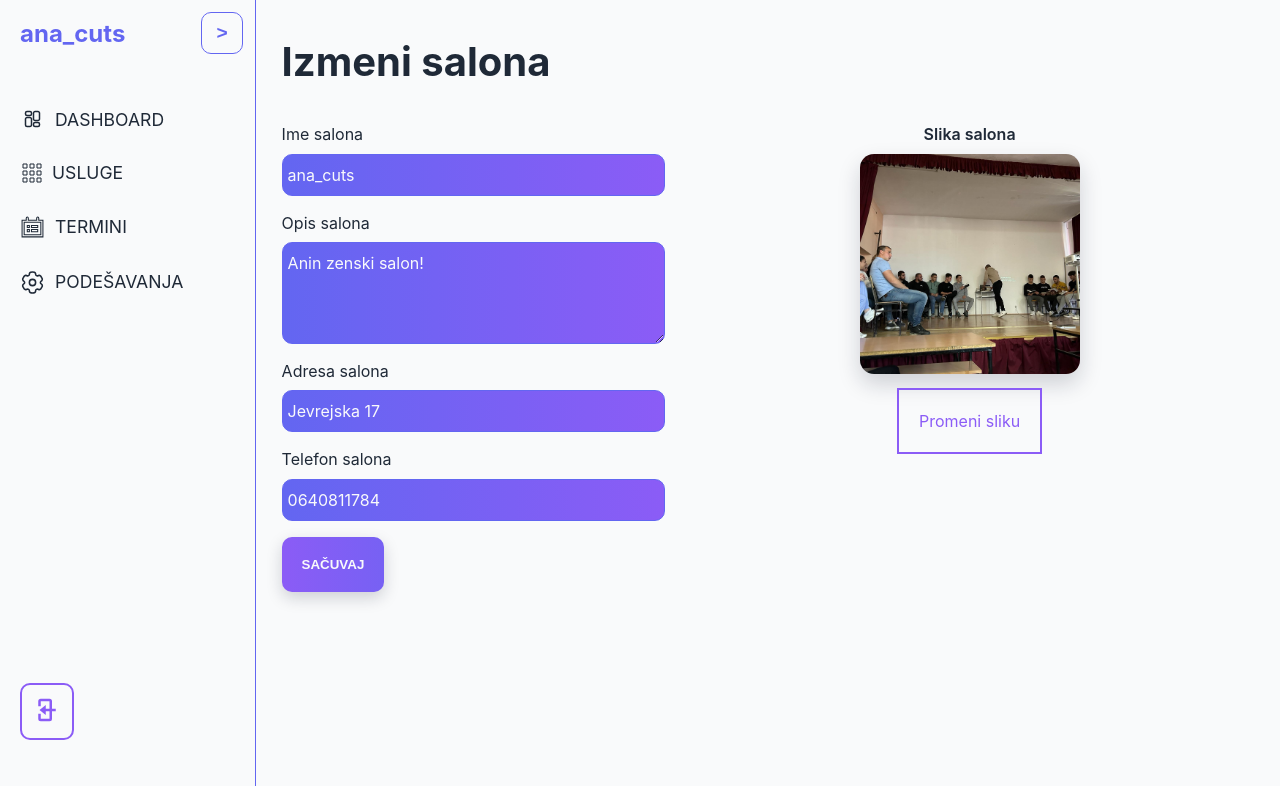
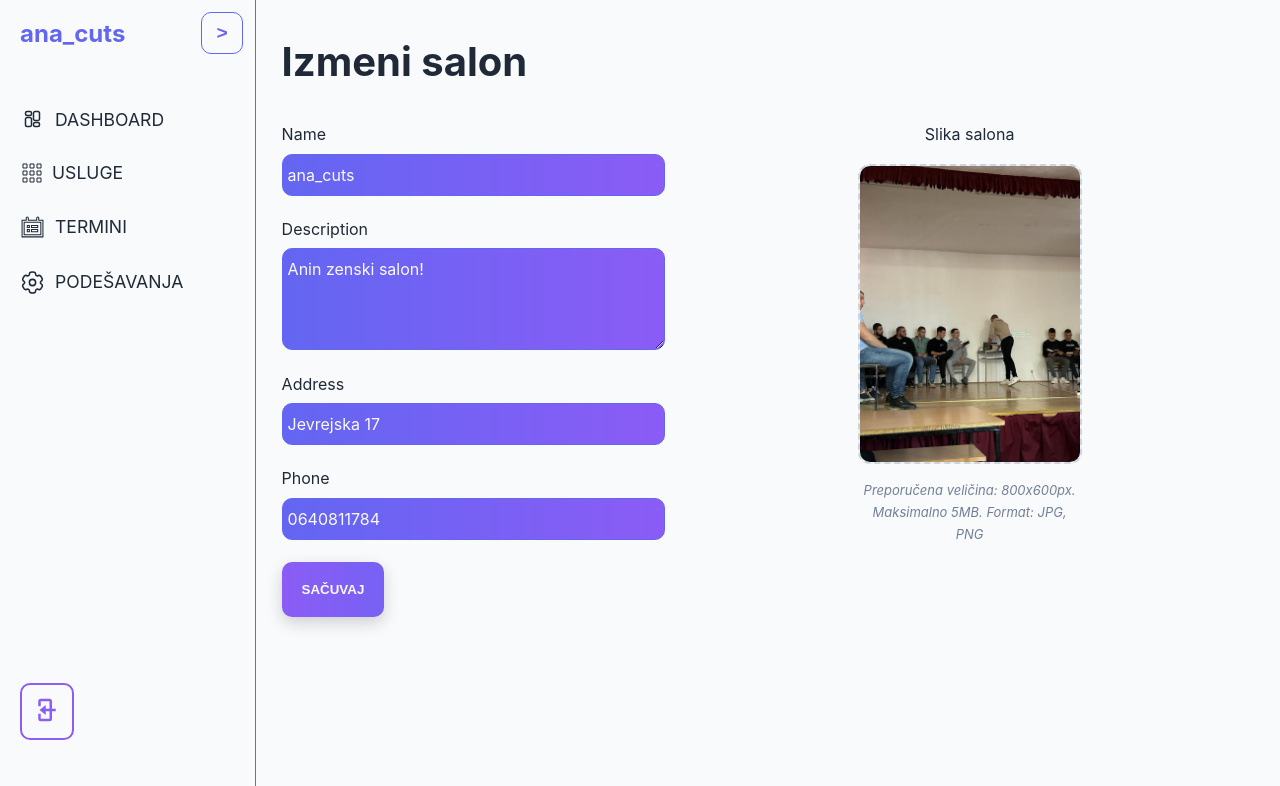
Before and after one commit to Slavisa05/salon_app, a Django app: a page that uses salons/templates/salons/salon_form.html in a window 1280 px wide. Shown: the top 786 px of the page. Run offline with Django 5.2, Linux system fonts and the light colour scheme; a user stored in the database is signed in; data comes from the database, SQL or seed files in the repository; both versions use the stored data as it was after the commit; some libraries are stand-ins or nearby versions.

Commit message:
Dodavanje i menjanje slike salona

```diff
--- a/salons/forms.py
+++ b/salons/forms.py
@@ -11,29 +11,51 @@ from .models import Salon, Service, SalonWorkingHours
 class SalonForm(forms.ModelForm):
     class Meta:
         model = Salon
-        fields = ['name', 'description', 'image', 'address', 'phone']
+        fields = ['name', 'address', 'phone', 'description', 'image']
         widgets = {
             'name': forms.TextInput(attrs={
-                'class': 'form-control'
+                'class': 'form-control',
+                'placeholder': 'Naziv salona'
+            }),
+            'address': forms.TextInput(attrs={
+                'class': 'form-control',
+                'placeholder': 'Adresa'
+            }),
+            'phone': forms.TextInput(attrs={
+                'class': 'form-control',
+                'placeholder': '+381 60 123 4567'
             }),
             'description': forms.Textarea(attrs={
+                'class': 'form-control',
                 'rows': 4,
-                'class': 'form-control'
+                'placeholder': 'Opis salona...'
             }),
-            'address': forms.TextInput(attrs={
-                'class': 'form-control'
-            }),
-            'phone': forms.TextInput(attrs={
-                'class': 'form-control'
+            'image': forms.FileInput(attrs={
+                'class': 'form-control',
+                'accept': 'image/jpeg,image/jpg,image/png,image/webp',
+                'id': 'id_image'
             }),
         }
         labels = {
-            'name': 'Ime salona',
-            'description': 'Opis salona',
             'image': 'Slika salona',
-            'address': 'Adresa salona',
-            'phone': 'Telefon salona',
         }
+
+    def clean_image(self):
+        """Validacija slike"""
+        image = self.cleaned_data.get('image')
+
+        if image:
+            # Proveri veličinu (5MB)
+            if image.size > 5 * 1024 * 1024:
+                raise forms.ValidationError('Slika je prevelika. Maksimalno 5MB.')
+
+            # Proveri tip
+            valid_types = ['image/jpeg', 'image/png', 'image/webp']
+            if image.content_type not in valid_types:
+                raise forms.ValidationError('Nevalidan format slike. Koristite JPG, PNG ili WebP.')
+
+        return image
+
 
 class ServiceForm(forms.ModelForm):
     class Meta:
--- a/salons/static/salons/css/salons.css
+++ b/salons/static/salons/css/salons.css
@@ -648,3 +648,100 @@ body.sidebar-collapsed .sidebar-toggle-text {
     flex-direction: column;
     gap: 8px;
 }
+
+/* ============================================
+   IMAGE UPLOAD
+   ============================================ */
+
+.image-upload-container {
+    margin-top: 10px;
+}
+
+.image-preview {
+    position: relative;
+    width: 100%;
+    max-width: 400px;
+    height: 300px;
+    border-radius: 12px;
+    overflow: hidden;
+    background: #f0f0f0;
+    border: 2px dashed #cbd5e0;
+    margin-bottom: 15px;
+    cursor: pointer;
+    transition: all 0.3s ease;
+}
+
+.image-preview:hover {
+    border-color: #6366F1;
+    box-shadow: 0 4px 12px rgba(99, 102, 241, 0.15);
+}
+
+.image-preview img {
+    width: 100%;
+    height: 100%;
+    object-fit: cover;
+    display: block;
+}
+
+/* Overlay koji se pojavljuje na hover */
+.image-overlay {
+    position: absolute;
+    top: 0;
+    left: 0;
+    right: 0;
+    bottom: 0;
+    background: rgba(0, 0, 0, 0.6);
+    display: flex;
+    align-items: center;
+    justify-content: center;
+    opacity: 0;
+    transition: opacity 0.3s ease;
+}
+
+.image-preview:hover .image-overlay {
+    opacity: 1;
+}
+
+/* Dugme unutar overlay-a */
+.image-btn {
+    display: flex;
+    flex-direction: column;
+    align-items: center;
+    gap: 8px;
+    background: white;
+    color: #6366F1;
+    border: none;
+    padding: 15px 25px;
+    border-radius: 8px;
+    font-weight: 600;
+    cursor: pointer;
+    transition: all 0.3s ease;
+}
+
+.image-btn:hover {
+    background: #6366F1;
+    color: white;
+    transform: translateY(-2px);
+}
+
+.image-btn svg {
+    width: 32px;
+    height: 32px;
+}
+
+.image-btn span {
+    font-size: 14px;
+}
+
+/* Hidden file input */
+#id_image {
+    display: none !important;
+}
+
+/* Help text */
+.image-help-text {
+    font-size: 13px;
+    color: #718096;
+    margin: 0;
+    font-style: italic;
+}
--- a/salons/static/salons/js/salons.js
+++ b/salons/static/salons/js/salons.js
@@ -486,3 +486,164 @@ if (deleteBtns) {
         });
     });
 }
+
+/**
+ * ============================================
+ * IMAGE UPLOAD - PREVIEW
+ * ============================================
+ * Prikazuje preview slike pre upload-a
+ */
+
+document.addEventListener('DOMContentLoaded', function() {
+    // Pozovi funkcije samo ako postoje
+    if (typeof initWorkingHoursToggle === 'function') {
+        initWorkingHoursToggle();
+    }
+    if (typeof initImageUpload === 'function') {
+        initImageUpload();
+    }
+});
+
+
+/**
+ * Inicijalizuje image upload funkcionalnost
+ */
+function initImageUpload() {
+    const imageInput = document.getElementById('id_image');
+    const previewContainer = document.getElementById('image-preview');
+    const previewImg = document.getElementById('preview-img');
+    const changeImageBtn = document.getElementById('change-image-btn');
+
+    console.log('initImageUpload called');
+    console.log('imageInput:', imageInput);
+    console.log('previewContainer:', previewContainer);
+    console.log('previewImg:', previewImg);
+    console.log('changeImageBtn:', changeImageBtn);
+
+    if (!imageInput || !previewContainer || !previewImg) {
+        // Nema image upload-a na ovoj stranici
+        console.warn('Missing required elements for image upload');
+        return;
+    }
+
+    /**
+     * Klik na preview ili dugme otvara file picker
+     */
+    previewContainer.addEventListener('click', function(e) {
+        console.log('Preview container clicked');
+        if (e.target !== changeImageBtn && !changeImageBtn?.contains(e.target)) {
+            imageInput.click();
+        }
+    });
+
+    if (changeImageBtn) {
+        changeImageBtn.addEventListener('click', function(e) {
+            e.preventDefault();
+            e.stopPropagation();
+            console.log('Change image button clicked');
+            imageInput.click();
+        });
+    }
+
+    /**
+     * Kada korisnik izabere fajl, prikaži preview
+     */
+    imageInput.addEventListener('change', function(e) {
+        const file = e.target.files[0];
+
+        if (!file) {
+            return;
+        }
+
+        // Validacija
+        if (!validateImageFile(file)) {
+            return;
+        }
+
+        // Prikaži preview
+        const reader = new FileReader();
+
+        reader.onload = function(event) {
+            previewImg.src = event.target.result;
+
+            // Animacija
+            previewImg.style.opacity = '0';
+            setTimeout(() => {
+                previewImg.style.transition = 'opacity 0.3s ease';
+                previewImg.style.opacity = '1';
+            }, 50);
+        };
+
+        reader.readAsDataURL(file);
+    });
+
+    /**
+     * Drag & Drop support (bonus)
+     */
+    previewContainer.addEventListener('dragover', function(e) {
+        e.preventDefault();
+        previewContainer.style.borderColor = '#6366F1';
+        previewContainer.style.background = 'rgba(99, 102, 241, 0.05)';
+    });
+
+    previewContainer.addEventListener('dragleave', function(e) {
+        e.preventDefault();
+        previewContainer.style.borderColor = '#cbd5e0';
+        previewContainer.style.background = '#f0f0f0';
+    });
+
+    previewContainer.addEventListener('drop', function(e) {
+        e.preventDefault();
+        previewContainer.style.borderColor = '#cbd5e0';
+        previewContainer.style.background = '#f0f0f0';
+
+        const file = e.dataTransfer.files[0];
+
+        if (file && validateImageFile(file)) {
+            // Dodaj fajl u input
+            const dataTransfer = new DataTransfer();
+            dataTransfer.items.add(file);
+            imageInput.files = dataTransfer.files;
+
+            // Trigger change event
+            const changeEvent = new Event('change', { bubbles: true });
+            imageInput.dispatchEvent(changeEvent);
+        }
+    });
+}
+
+
+/**
+ * Validacija image fajla
+ */
+function validateImageFile(file) {
+    // Proveri tip fajla
+    const validTypes = ['image/jpeg', 'image/jpg', 'image/png', 'image/webp'];
+    if (!validTypes.includes(file.type)) {
+        alert('Molimo odaberite sliku (JPG, PNG ili WebP)');
+        return false;
+    }
+
+    // Proveri veličinu (5MB max)
+    const maxSize = 5 * 1024 * 1024; // 5MB u bajtovima
+    if (file.size > maxSize) {
+        alert('Slika je prevelika! Maksimalna veličina je 5MB.');
+        return false;
+    }
+
+    return true;
+}
+
+
+/**
+ * Format file size za prikaz
+ */
+function formatFileSize(bytes) {
+    if (bytes === 0) return '0 Bytes';
+
+    const k = 1024;
+    const sizes = ['Bytes', 'KB', 'MB', 'GB'];
+    const i = Math.floor(Math.log(bytes) / Math.log(k));
+
+    return Math.round(bytes / Math.pow(k, i) * 100) / 100 + ' ' + sizes[i];
+}
--- a/salons/templates/salons/salon_form.html
+++ b/salons/templates/salons/salon_form.html
@@ -20,7 +20,7 @@
             </div>
         {% endif %}
 
-        <h1>{% if salon %}Izmeni salona{% else %}Kreiraj salon{% endif %}</h1>
+        <h1>{% if salon %}Izmeni salon{% else %}Kreiraj salon{% endif %}</h1>
 
         {% if form.non_field_errors %}
             {{ form.non_field_errors }}
@@ -46,17 +46,41 @@
             </div>
 
             <div class="salon-form-group salon-form-image">
-                <span class="salon-form-image-title">{{ form.image.label }}</span>
-                <div class="salon-form-image-preview">
-                    {% if salon and salon.image and 'barber_default' not in salon.image.name|lower %}
-                        <img src="{{ salon.image.url }}" alt="Salon image">
-                    {% else %}
-                        <img src="{% static 'salons/img/barber_default.jpg' %}" alt="Default salon image">
+                <label>{{ form.image.label }}</label>
+
+                <div class="image-upload-container">
+                    <!-- Preview slika -->
+                    <div class="image-preview" id="image-preview">
+                        {% if is_edit and salon.image %}
+                            <img src="{{ salon.image.url }}" alt="{{ salon.name }}" id="preview-img">
+                        {% else %}
+                            <img src="{% static 'salons/img/barber_default.jpg' %}" alt="Default salon image" id="preview-img">
+                        {% endif %}
+
+                        <!-- Overlay sa ikonama (pojavljuje se na hover) -->
+                        <div class="image-overlay">
+                            <button type="button" class="image-btn" id="change-image-btn">
+                                <svg width="24" height="24" viewBox="0 0 24 24" fill="none" stroke="currentColor" stroke-width="2">
+                                    <path d="M23 19a2 2 0 0 1-2 2H3a2 2 0 0 1-2-2V8a2 2 0 0 1 2-2h4l2-3h6l2 3h4a2 2 0 0 1 2 2z"/>
+                                    <circle cx="12" cy="13" r="4"/>
+                                </svg>
+                                <span>{% if is_edit %}Promeni sliku{% else %}Dodaj sliku{% endif %}</span>
+                            </button>
+                        </div>
+                    </div>
+
+                    <!-- Hidden file input -->
+                    {{ form.image }}
+
+                    <!-- Info tekst -->
+                    <p class="image-help-text">
+                        Preporučena veličina: 800x600px. Maksimalno 5MB. Format: JPG, PNG
+                    </p>
+
+                    {% if form.image.errors %}
+                        <span class="error">{{ form.image.errors.0 }}</span>
                     {% endif %}
                 </div>
-                <label for="{{ form.image.id_for_label }}" class="sec-btn salon-form-image-btn">
-                    Promeni sliku
-                </label>
             </div>
 
             <div class="salon-form-group">
--- a/salons/views.py
+++ b/salons/views.py
@@ -325,7 +325,7 @@ def edit_salon(request, salon_name):
     else:
         form = SalonForm(instance=salon)
 
-    return render(request, 'salons/salon_form.html', {'form': form, 'salon': salon})
+    return render(request, 'salons/salon_form.html', {'form': form, 'salon': salon, 'is_edit': True})
 
 
 # SERVICE FORMS
--- a/sistem_zakazivanja/settings.py
+++ b/sistem_zakazivanja/settings.py
@@ -10,6 +10,7 @@ For the full list of settings and their values, see
 https://docs.djangoproject.com/en/6.0/ref/settings/
 """
 
+import os
 from pathlib import Path
 
 # Build paths inside the project like this: BASE_DIR / 'subdir'.
@@ -120,5 +121,5 @@ USE_TZ = True
 STATIC_URL = 'static/'
 STATICFILES_DIRS = [BASE_DIR / 'static']
 
-MEDIA_URL = 'media/'
-MEDIA_ROOT = BASE_DIR / 'media'
+MEDIA_URL = '/media/'
+MEDIA_ROOT = os.path.join(BASE_DIR, 'media')
--- a/sistem_zakazivanja/urls.py
+++ b/sistem_zakazivanja/urls.py
@@ -36,3 +36,4 @@ urlpatterns = [
 
 if settings.DEBUG:
     urlpatterns += static(settings.MEDIA_URL, document_root=settings.MEDIA_ROOT)
+    urlpatterns += static(settings.STATIC_URL, document_root=settings.STATIC_ROOT)
--- a/sistem_zakazivanja/views.py
+++ b/sistem_zakazivanja/views.py
@@ -114,7 +114,7 @@ def choose_role(request):
             return redirect('customers:home')
         else:
             messages.info(request, 'Pravljenje salona...')
-            return redirect('salon:create_salon')
+            return redirect('salons:create_salon')
 
 
     return render(request, 'choose_role.html')
```
Also changed, not shown: db.sqlite3, media/IMG-20240415-WA0001.jpg (added), media/IMG-20240415-WA0006.jpg (added).
